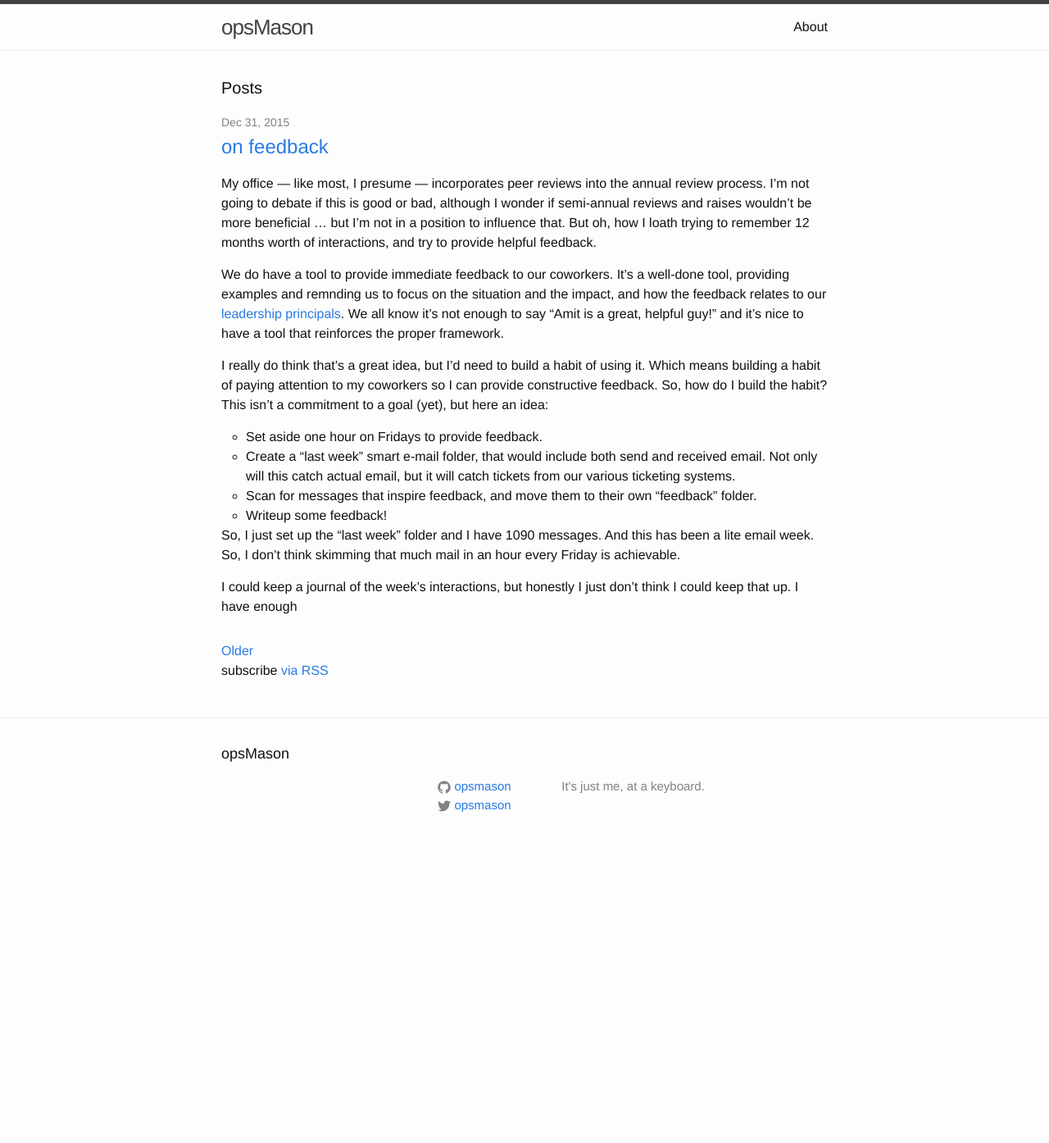
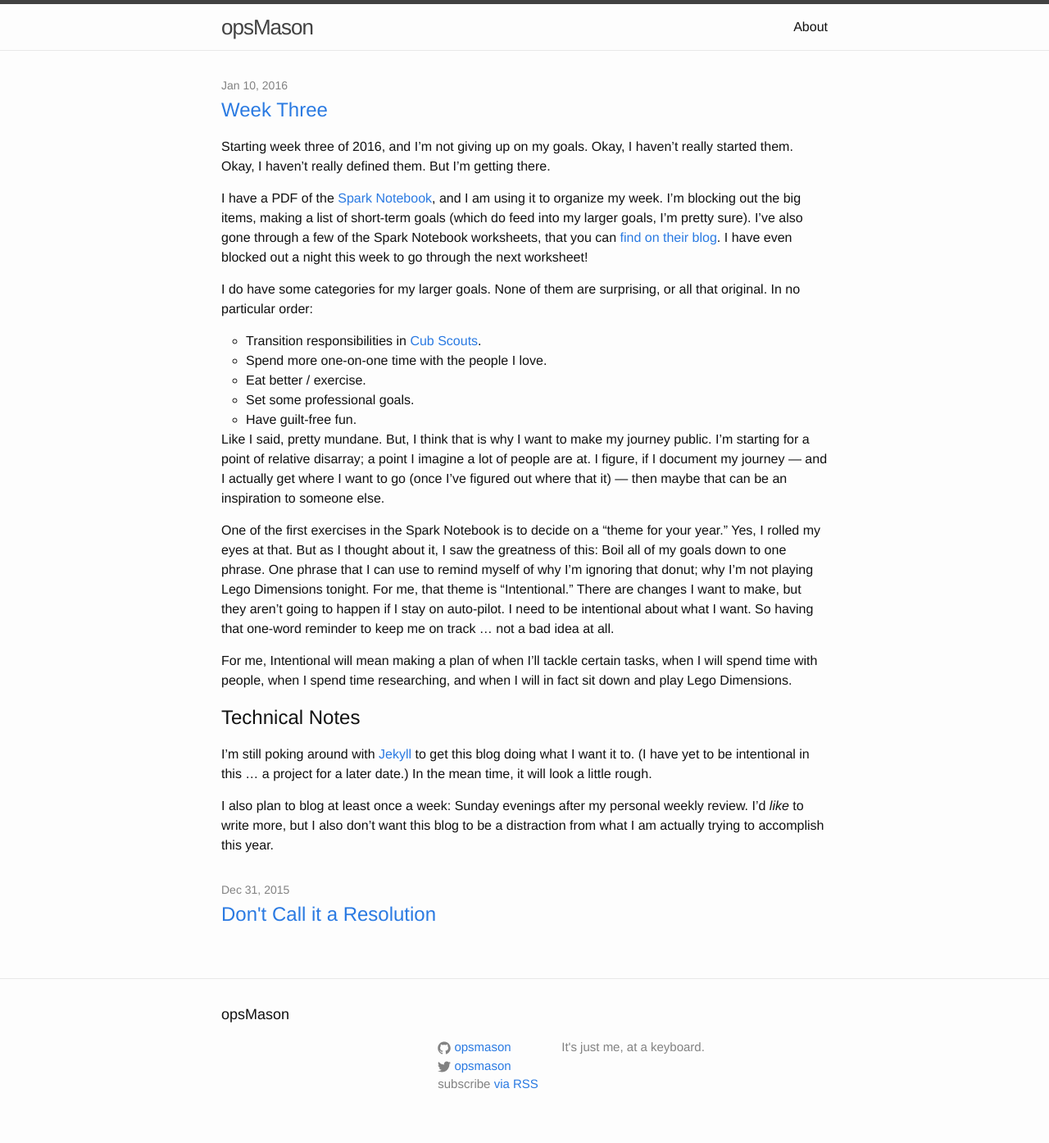
Before and after one commit to opsmason/opsmason.github.io, a Jekyll site: the page built from index.html, in a window 1280 px wide. Shown: the whole page at 82% size. Built offline with Jekyll 4.4.1, drawn with Linux system fonts in a browser that asks for light colours; the list of posts is cut into pages by our own code; before the commit the page ends 1053 px from its top, so only the background shows below that.

Commit message:
Week Three. Also some layout cleanup.

```diff
--- a/_includes/footer.html
+++ b/_includes/footer.html
@@ -39,6 +39,7 @@
             </a>
           </li>
           {% endif %}
+          <li class="rss-subscribe">subscribe <a href="{{ "/feed.xml" | prepend:  site.baseurl }}">via RSS</a></li>
         </ul>
       </div>
 
--- /dev/null
+++ b/_posts/2016-01-10-week-three.md
@@ -0,0 +1,33 @@
+---
+title: Week Three
+layout: post
+tags: navel-gazing
+---
+
+Starting week three of 2016, and I'm not giving up on my goals. Okay, I haven't really started them. Okay, I haven't really defined them. But I'm getting there.
+
+I have a PDF of the [Spark Notebook][sn], and I am using it to organize my week. I'm blocking out the big items, making a list of short-term goals (which do feed into my larger goals, I'm pretty sure). I've also gone through a few of the Spark Notebook worksheets, that you can [find on their blog][snb]. I have even blocked out a night this week to go through the next worksheet!
+
+I do have some categories for my larger goals. None of them are surprising, or all that original. In no particular order:
+
+- Transition responsibilities in [Cub Scouts][cs].
+- Spend more one-on-one time with the people I love.
+- Eat better / exercise.
+- Set some professional goals.
+- Have guilt-free fun.
+
+Like I said, pretty mundane. But, I think that is why I want to make my journey public. I'm starting for a point of relative disarray; a point I imagine a lot of people are at. I figure, if I document my journey — and I actually get where I want to go (once I've figured out where that it) — then maybe that can be an inspiration to someone else.
+
+One of the first exercises in the Spark Notebook is to decide on a "theme for your year." Yes, I rolled my eyes at that. But as I thought about it, I saw the greatness of this: Boil all of my goals down to one phrase. One phrase that I can use to remind myself of why I'm ignoring that donut; why I'm not playing Lego Dimensions tonight. For me, that theme is "Intentional." There are changes I want to make, but they aren't going to happen if I stay on auto-pilot. I need to be intentional about what I want. So having that one-word reminder to keep me on track … not a bad idea at all.
+
+For me, Intentional will mean making a plan of when I'll tackle certain tasks, when I will spend time with people, when I spend time researching, and when I will in fact sit down and play Lego Dimensions.
+
+## Technical Notes
+I'm still poking around with [Jekyll][jrb] to get this blog doing what I want it to. (I have yet to be intentional in this ... a project for a later date.) In the mean time, it will look a little rough.
+
+I also plan to blog at least once a week: Sunday evenings after my personal weekly review. I'd _like_ to write more, but I also don't want this blog to be a distraction from what I am actually trying to accomplish this year.
+
+[sn]: http://www.thesparknotebook.com
+[snb]: http://www.thesparknotebook.com/blog/
+[jrb]: http://jekyllrb.com
+[cs]: https://cubscouts.org
--- a/index.html
+++ b/index.html
@@ -4,24 +4,20 @@ layout: default
 
 <div class="home">
 
-  <h1 class="page-heading">Posts</h1>
-
   <ul class="post-list">
-    {% for post in paginator.posts %}
+    {% for post in site.posts %}
       <li>
         <span class="post-meta">{{ post.date | date: "%b %-d, %Y" }}</span>
 
         <h2>
           <a class="post-link" href="{{ post.url | prepend: site.baseurl }}">{{ post.title }}</a>
         </h2>
+        {% if post.next  == nil %}
         {{ post.content }}
+        {% endif %}
       </li>
     {% endfor %}
   </ul>
 
-  {% if paginator.previous_page %}<a href="{{paginator.previous_page_path}}">Newer</a>{% endif %}
-  {% if paginator.next_page %}<a href="{{paginator.next_page_path}}">Older</a>{% endif %}
-
-  <p class="rss-subscribe">subscribe <a href="{{ "/feed.xml" | prepend: site.baseurl }}">via RSS</a></p>
 
 </div>
```
Also changed, not shown: _drafts/2015-12-31-on-feedback.md (renamed from _posts/2015-12-31-on-feedback.md, +1 -0 lines), _layouts/post.html (+9 -0 lines).
